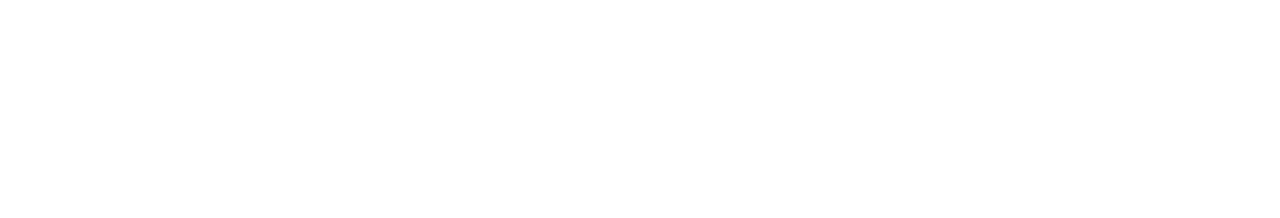
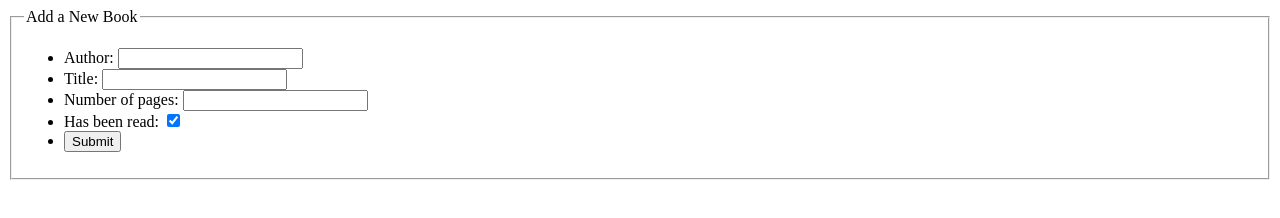
Before and after one commit to ronaldyonggi/Library-TOP, a plain HTML site: page index.html in a window 1280 px wide. Drawn offline with Linux system fonts and the light colour scheme.

Commit message:
initial form

```diff
--- a/index.html
+++ b/index.html
@@ -8,6 +8,39 @@
   <title>Library</title>
 </head>
 <body>
-  <form action="" method="post"></form>
+  <form action="/" method="post" onsubmit="event.preventDefault();">
+    <fieldset>
+      <legend>Add a New Book</legend>
+      <ul>
+        <li>
+          <label for="author">Author:
+            <input type="text" name="author" id="author" required>
+          </label>
+        </li>
+
+        <li>
+          <label for="title">Title:
+            <input type="text" name="title" id="title" required>
+          </label>
+        </li>
+
+        <li>
+          <label for="pages">Number of pages:
+            <input type="number" name="number_of_pages" id="pages" min="1" required>
+          </label>
+        </li>
+
+        <li>
+          <label for="read">Has been read:
+            <input type="checkbox" name="has_been_read" id="read" checked required>
+          </label>
+        </li>
+
+        <li>
+          <input type="submit" value="Submit">
+        </li>
+      </ul>
+    </fieldset>
+  </form>
 </body>
 </html>
```
